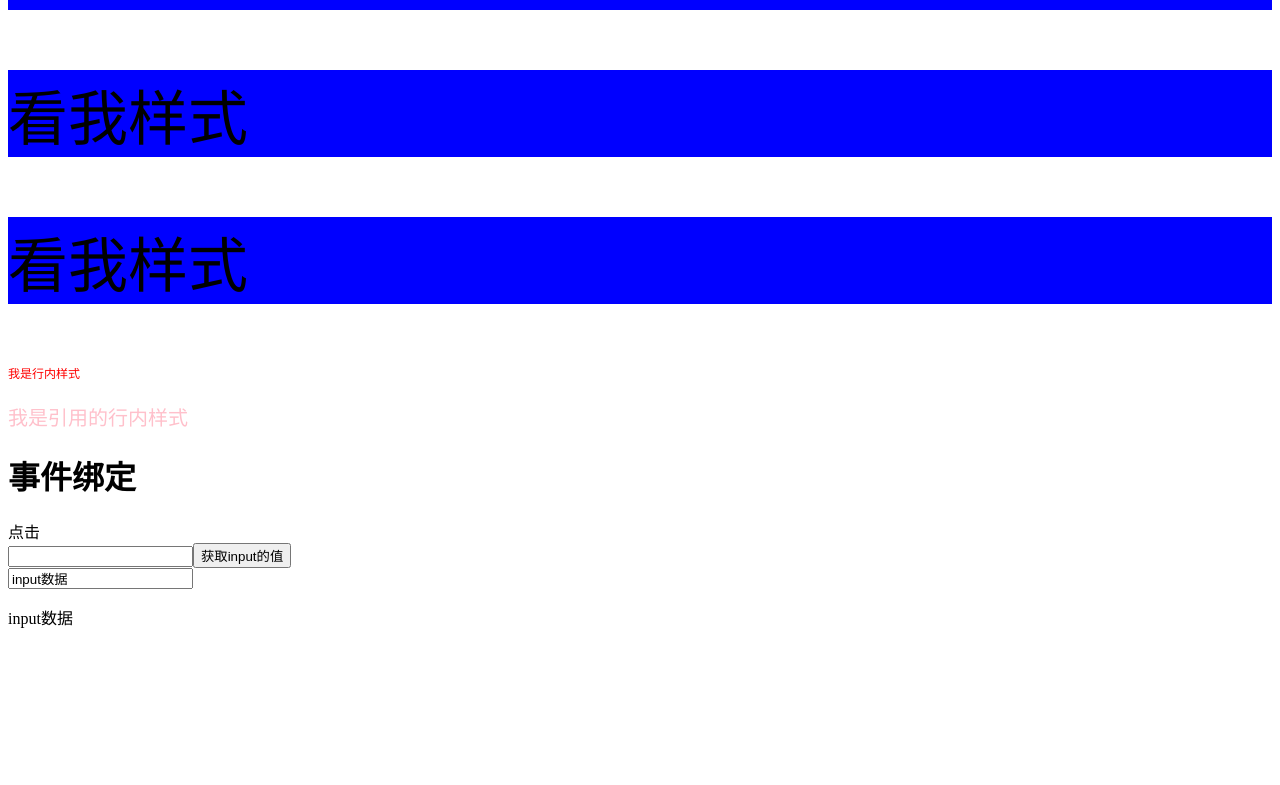
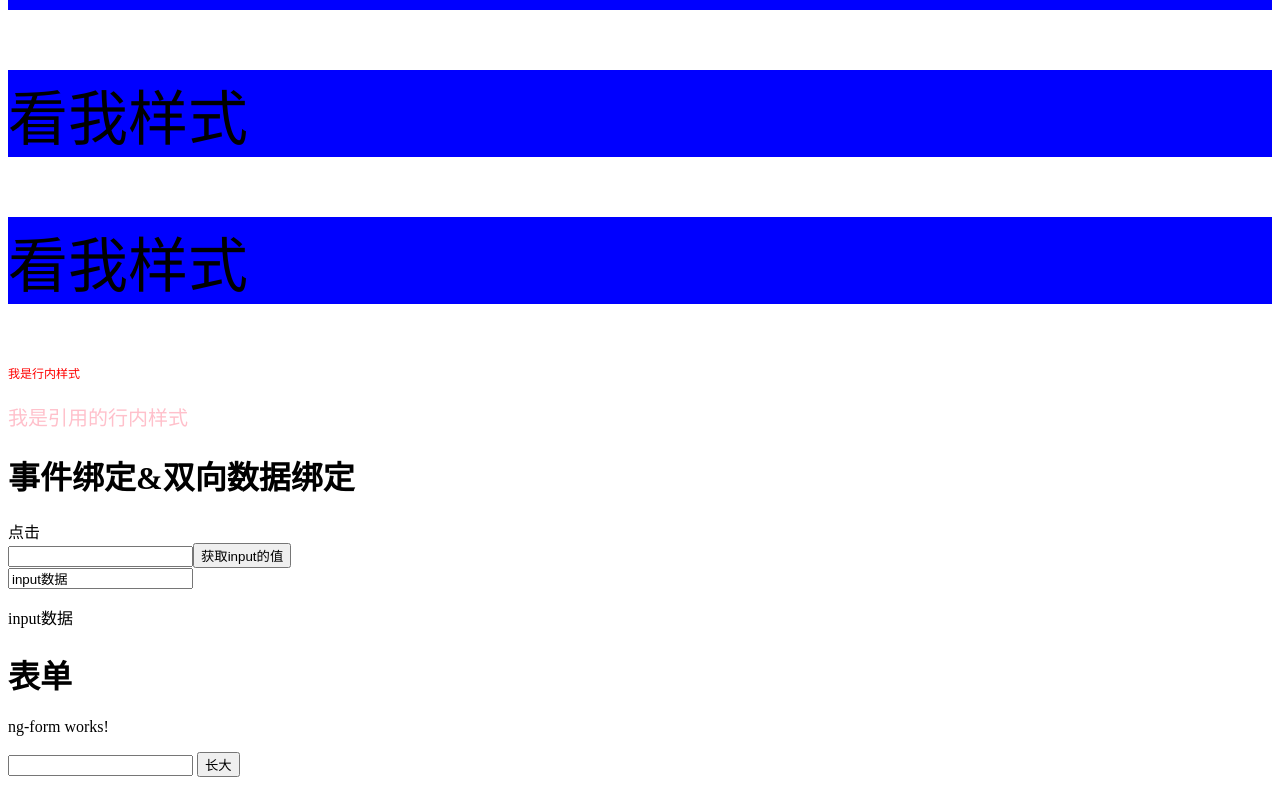
Before and after one commit to chuhx1024/angular-tour-of-heroes, an Angular app: page / in a window 1280 px wide. Shown: the part 925-1710 px from the top of the page. Before the commit the page ends 1570 px from the top, so only its background shows below. Built offline with nearby package versions, Linux system fonts and the light colour scheme.

Commit message:
feat: 单个表单控件

```diff
--- a/src/app/app.component.html
+++ b/src/app/app.component.html
@@ -4,5 +4,7 @@
 <app-ng-switch></app-ng-switch>
 <h1>ng-bind</h1>
 <app-ng-bind></app-ng-bind>
-<h1>事件绑定</h1>
+<h1>事件绑定&双向数据绑定</h1>
 <app-ng-event></app-ng-event>
+<h1>表单</h1>
+<app-ng-form></app-ng-form>
--- /dev/null
+++ b/src/app/view/ng-form/ng-form.component.html
@@ -0,0 +1,4 @@
+<p>ng-form works!</p>
+<input type="text" [formControl] = "age">
+{{age.value}}
+<button (click)="ageAdd()">长大</button>
--- /dev/null
+++ b/src/app/view/ng-form/ng-form.component.ts
@@ -0,0 +1,15 @@
+import { Component } from '@angular/core';
+import { FormControl } from '@angular/forms'
+
+@Component({
+  selector: 'app-ng-form',
+  templateUrl: './ng-form.component.html',
+  styleUrls: ['./ng-form.component.less']
+})
+export class NgFormComponent {
+  age = new FormControl();
+
+  ageAdd () {
+    this.age.setValue(18)
+  }
+}
```
Also changed, not shown: src/app/app.module.ts (+6 -3 lines), src/app/view/ng-event/ng-event.component.html (line endings or trailing spaces), src/app/view/ng-form/ng-form.component.less (added), 1 other file (tests, documents, lock files or other folders).
